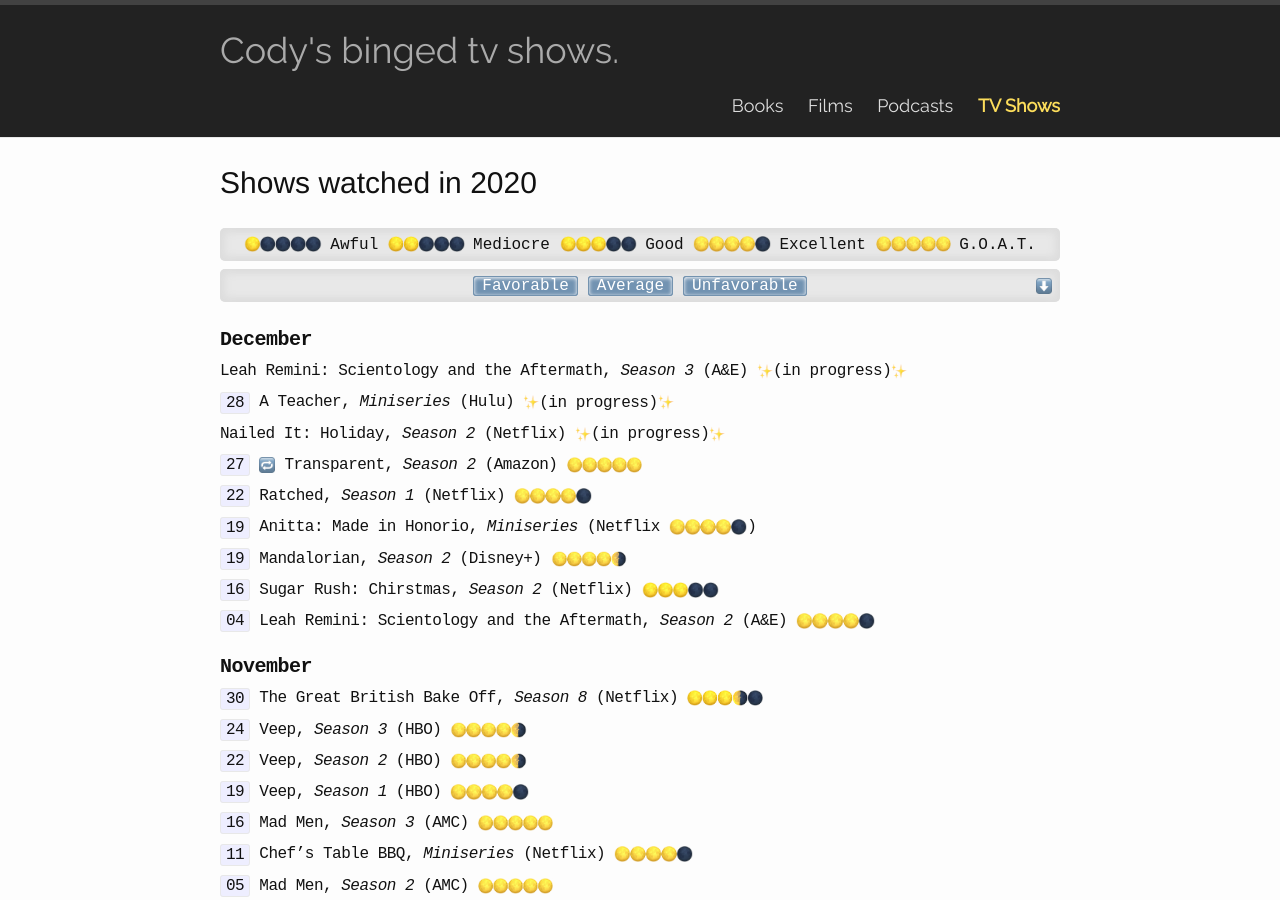
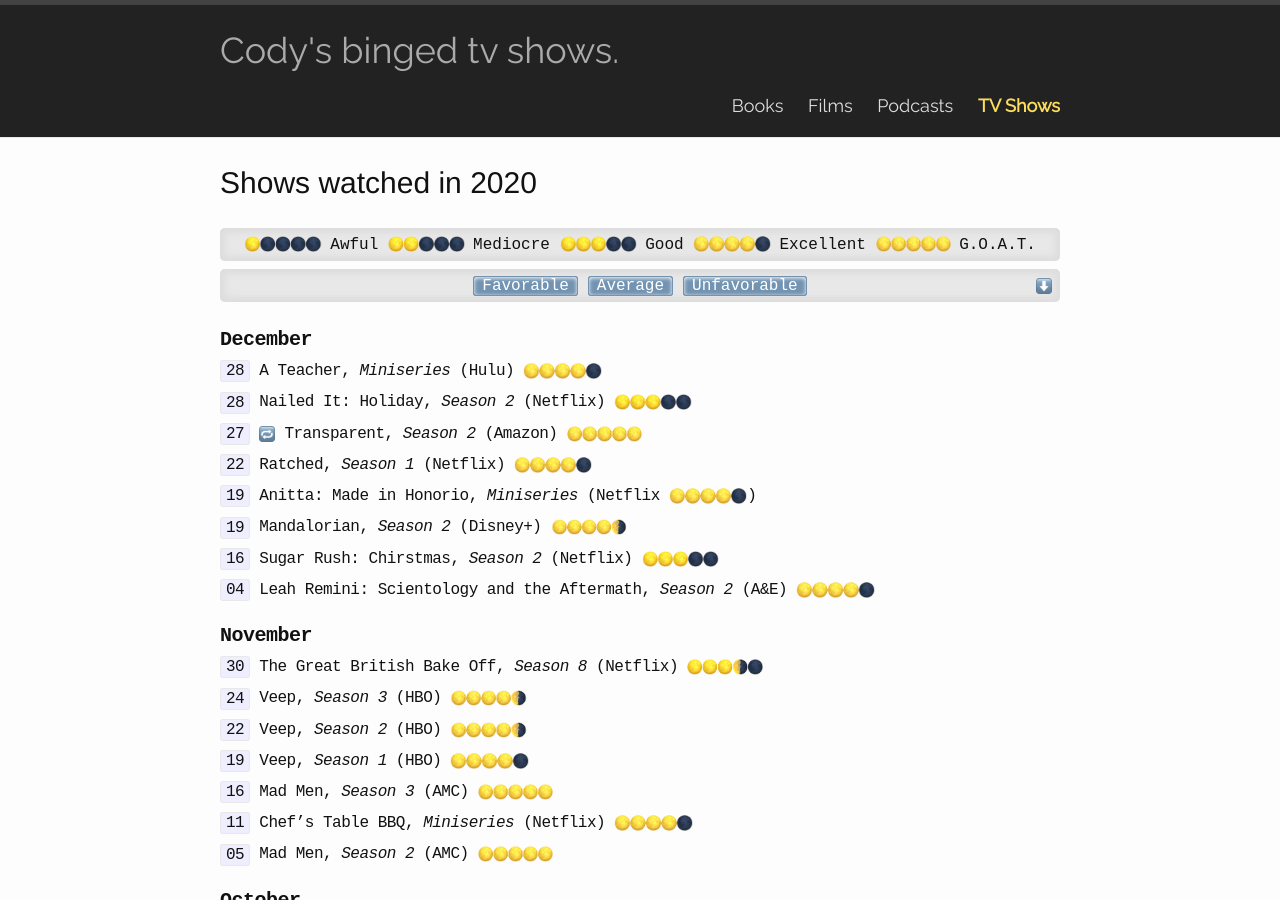
Before and after one commit to codydalerodgers/personal-blog, a Jekyll site: the page built from _shows/2020.md, in a window 1280 px wide and 900 px high. Built offline with Jekyll 4.4.1, drawn with Linux system fonts in a browser that asks for light colours.

Commit message:
tv shows 2020

```diff
--- a/_shows/2020.md
+++ b/_shows/2020.md
@@ -5,11 +5,9 @@
 category: shows
 ---
 ## December
-Leah Remini: Scientology and the Aftermath, _Season 3_ (A&E) {{ site.ip }}
+`28` A Teacher, _Miniseries_ (Hulu) {{ site.r4 }}
 
-`28` A Teacher, _Miniseries_ (Hulu) {{ site.ip }}
-
-Nailed It: Holiday, _Season 2_ (Netflix) {{ site.ip }}
+`28` Nailed It: Holiday, _Season 2_ (Netflix) {{ site.r3 }}
 
 `27` {{ site.rw }} Transparent, _Season 2_ (Amazon) {{ site.r5 }}
 
```
Also changed, not shown: _shows/2021.md (+2 -0 lines).
